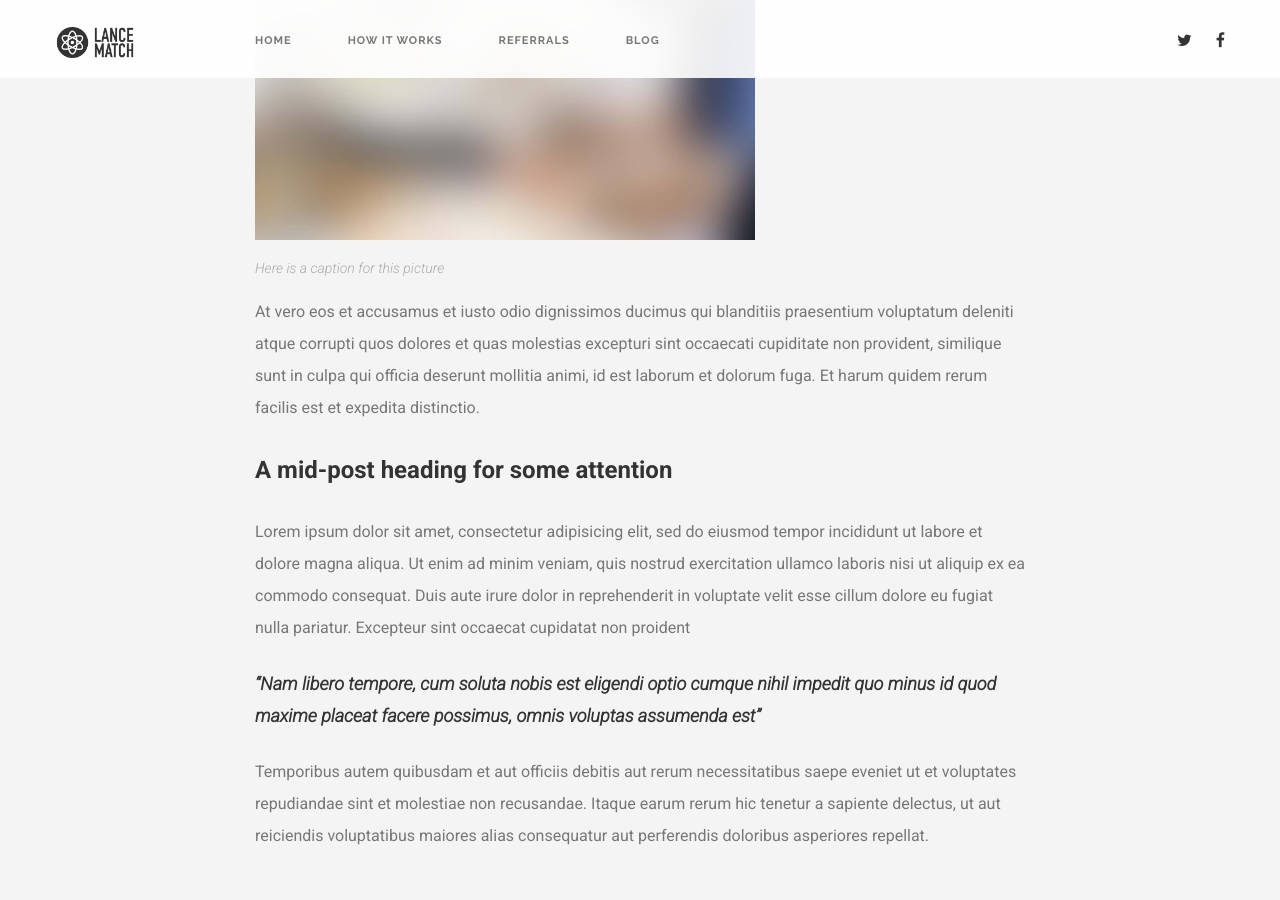
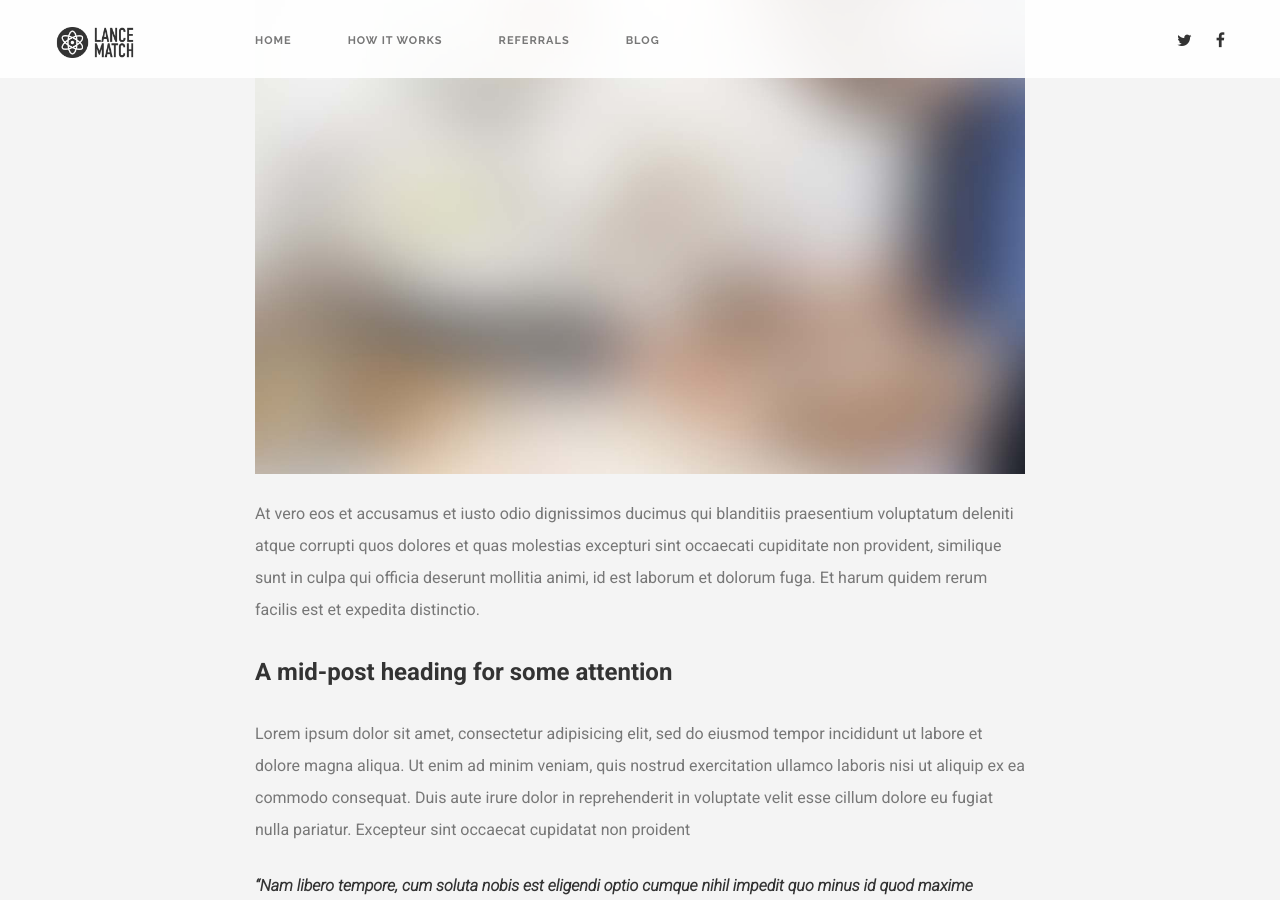
Before and after one commit to LanceMatch/LanceMatch, a Jekyll site: the page built from _posts/2015-03-14-Test-Post.md, in a window 1280 px wide and 900 px high, scrolled down 1004 px. Built offline with Jekyll 4.4.1, drawn with Linux system fonts in a browser that asks for light colours; grey boxes are pictures that could not be loaded.

Commit message:
changed posts to markdown

```diff
--- a/_posts/2015-03-14-Test-Post.html
+++ b/_posts/2015-03-13-Test-First-Post.md
@@ -1,30 +1,27 @@
 ---
 layout: blog_single
 lead: A little Lorem. A little Ipsum.
-author: tejas
-minutes: 2
+author: justin_krup
+title: An <em>optional</em> different title
+minutes: 3
 ---
 <p class="lead">
 Sed ut perspiciatis unde omnis iste natus error sit voluptatem accusantium doloremque laudantium, totam rem aperiam, eaque ipsa quae ab illo inventore veritatis et quasi architecto beatae vitae dicta sunt explicabo.
 </p>
 
-<p>
 Lorem ipsum dolor sit amet, consectetur adipisicing elit, sed do eiusmod tempor incididunt ut labore et dolore magna aliqua. Ut enim ad minim veniam, quis nostrud exercitation ullamco laboris nisi ut aliquip ex ea commodo consequat. Duis aute irure dolor in reprehenderit in voluptate velit esse cillum dolore eu fugiat nulla pariatur. Excepteur sint occaecat cupidatat non proident
-</p>
+
 <figure>
-  <img alt="Blog Article Figure" src="/img/hero3.jpg" width="500" height-"500">
+  <img alt="Blog Article Figure" src="/img/hero3.jpg" width="500" height="500">
   <figcaption>Here is a caption for this picture</figcaption>
 </figure>
-<p>
+
 At vero eos et accusamus et iusto odio dignissimos ducimus qui blanditiis praesentium voluptatum deleniti atque corrupti quos dolores et quas molestias excepturi sint occaecati cupiditate non provident, similique sunt in culpa qui officia deserunt mollitia animi, id est laborum et dolorum fuga. Et harum quidem rerum facilis est et expedita distinctio.
-</p>
-<h2>A mid-post heading for some attention</h2>
-<p>
+
+## A mid-post heading for some attention
+
 Lorem ipsum dolor sit amet, consectetur adipisicing elit, sed do eiusmod tempor incididunt ut labore et dolore magna aliqua. Ut enim ad minim veniam, quis nostrud exercitation ullamco laboris nisi ut aliquip ex ea commodo consequat. Duis aute irure dolor in reprehenderit in voluptate velit esse cillum dolore eu fugiat nulla pariatur. Excepteur sint occaecat cupidatat non proident
-</p>
-<blockquote>
-  “Nam libero tempore, cum soluta nobis est eligendi optio cumque nihil impedit quo minus id quod maxime placeat facere possimus, omnis voluptas assumenda est”
-</blockquote>
-<p>
+
+  >> “Nam libero tempore, cum soluta nobis est eligendi optio cumque nihil impedit quo minus id quod maxime placeat facere possimus, omnis voluptas assumenda est”
+
 Temporibus autem quibusdam et aut officiis debitis aut rerum necessitatibus saepe eveniet ut et voluptates repudiandae sint et molestiae non recusandae. Itaque earum rerum hic tenetur a sapiente delectus, ut aut reiciendis voluptatibus maiores alias consequatur aut perferendis doloribus asperiores repellat.
-</p>
--- a/_posts/2015-03-13-Test-First-Post.html
+++ b/_posts/2015-03-14-Test-Post.md
@@ -1,31 +1,23 @@
 ---
 layout: blog_single
 lead: A little Lorem. A little Ipsum.
-author: justin_krup
-title: An <em>optional</em> different title
-minutes: 3
+author: tejas
+minutes: 2
 ---
-<p class="lead">
-Sed ut perspiciatis unde omnis iste natus error sit voluptatem accusantium doloremque laudantium, totam rem aperiam, eaque ipsa quae ab illo inventore veritatis et quasi architecto beatae vitae dicta sunt explicabo.
-</p>
 
-<p>
+# Sed ut perspiciatis unde omnis iste natus error sit voluptatem accusantium doloremque laudantium, totam rem aperiam, eaque ipsa quae ab illo inventore veritatis et quasi architecto beatae vitae dicta sunt explicabo.
+
+
 Lorem ipsum dolor sit amet, consectetur adipisicing elit, sed do eiusmod tempor incididunt ut labore et dolore magna aliqua. Ut enim ad minim veniam, quis nostrud exercitation ullamco laboris nisi ut aliquip ex ea commodo consequat. Duis aute irure dolor in reprehenderit in voluptate velit esse cillum dolore eu fugiat nulla pariatur. Excepteur sint occaecat cupidatat non proident
-</p>
-<figure>
-  <img alt="Blog Article Figure" src="/img/hero3.jpg" width="500" height-"500">
-  <figcaption>Here is a caption for this picture</figcaption>
-</figure>
-<p>
+
+![Blog Article Figure](/img/hero3.jpg)
+
 At vero eos et accusamus et iusto odio dignissimos ducimus qui blanditiis praesentium voluptatum deleniti atque corrupti quos dolores et quas molestias excepturi sint occaecati cupiditate non provident, similique sunt in culpa qui officia deserunt mollitia animi, id est laborum et dolorum fuga. Et harum quidem rerum facilis est et expedita distinctio.
-</p>
-<h2>A mid-post heading for some attention</h2>
-<p>
+
+## A mid-post heading for some attention
+
 Lorem ipsum dolor sit amet, consectetur adipisicing elit, sed do eiusmod tempor incididunt ut labore et dolore magna aliqua. Ut enim ad minim veniam, quis nostrud exercitation ullamco laboris nisi ut aliquip ex ea commodo consequat. Duis aute irure dolor in reprehenderit in voluptate velit esse cillum dolore eu fugiat nulla pariatur. Excepteur sint occaecat cupidatat non proident
-</p>
-<blockquote>
-  “Nam libero tempore, cum soluta nobis est eligendi optio cumque nihil impedit quo minus id quod maxime placeat facere possimus, omnis voluptas assumenda est”
-</blockquote>
-<p>
+
+  >> “Nam libero tempore, cum soluta nobis est eligendi optio cumque nihil impedit quo minus id quod maxime placeat facere possimus, omnis voluptas assumenda est”
+
 Temporibus autem quibusdam et aut officiis debitis aut rerum necessitatibus saepe eveniet ut et voluptates repudiandae sint et molestiae non recusandae. Itaque earum rerum hic tenetur a sapiente delectus, ut aut reiciendis voluptatibus maiores alias consequatur aut perferendis doloribus asperiores repellat.
-</p>
```
